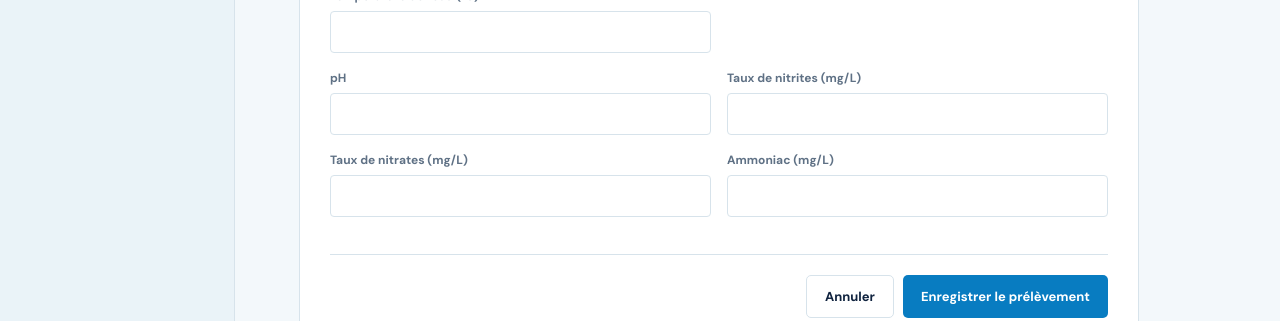
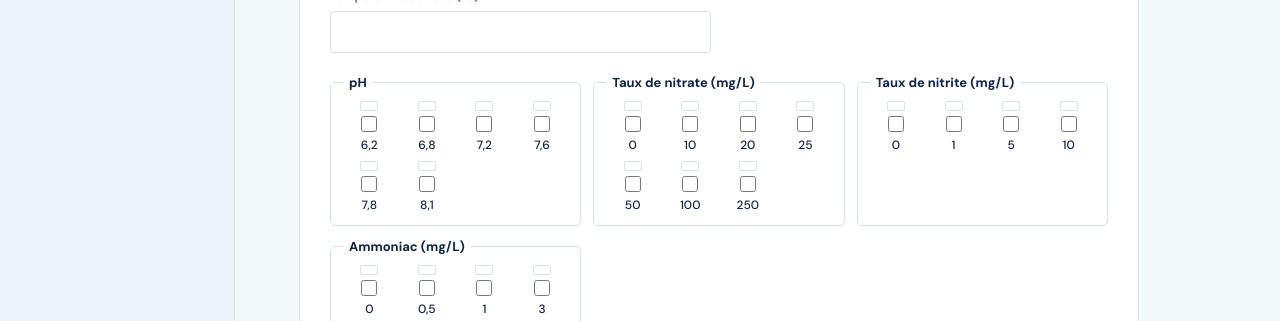
Before and after one commit to Narisolo-gif/fish_farm-frontend, a Next.js app: page /environnement/new in a window 1280 px wide. Shown: the part 631-952 px from the top of the page. Built offline with nearby package versions, Linux system fonts and the light colour scheme; no server answers.

Commit message:
refonte en checkbox des parametres

```diff
--- a/src/app/features/production/shared/environnement/components/EnvironnementParametersForm.tsx
+++ b/src/app/features/production/shared/environnement/components/EnvironnementParametersForm.tsx
@@ -5,6 +5,11 @@ import type {
   EnvironmentalBasin,
   EnvironmentalMeasurementInput,
 } from "@/app/features/production/shared/environnement/types/environment.types";
+
+const phOptions = [6.2, 6.8, 7.2, 7.6, 7.8, 8.1];
+const nitrateOptions = [0, 10, 20, 25, 50, 100, 250];
+const nitriteOptions = [0, 1, 5, 10];
+const ammoniaOptions = [0, 0.5, 1, 3, 5, 10];
 
 export function EnvironnementParametersForm({
   basins,
@@ -24,23 +29,30 @@ export function EnvironnementParametersForm({
   const [oxygenRate, setOxygenRate] = useState("");
   const [airTemperature, setAirTemperature] = useState("");
   const [waterTemperature, setWaterTemperature] = useState("");
-  const [ph, setPh] = useState("");
-  const [nitrate, setNitrate] = useState("");
-  const [nitrite, setNitrite] = useState("");
-  const [ammonia, setAmmonia] = useState("");
+  const [ph, setPh] = useState<number | null>(null);
+  const [nitrate, setNitrate] = useState<number | null>(null);
+  const [nitrite, setNitrite] = useState<number | null>(null);
+  const [ammonia, setAmmonia] = useState<number | null>(null);
+  const [measurementError, setMeasurementError] = useState("");
 
   function handleSubmit(event: FormEvent<HTMLFormElement>) {
     event.preventDefault();
+    if (ph === null || nitrate === null || nitrite === null || ammonia === null) {
+      setMeasurementError("Sélectionnez une valeur pour chaque paramètre environnemental.");
+      return;
+    }
+
+    setMeasurementError("");
     onSubmit({
       bassin: Number(basin),
       date_heure_prelevement: new Date(sampledAt).toISOString(),
       oxygene: Number(oxygenRate),
       temperature_air: Number(airTemperature),
       temperature_eau: Number(waterTemperature),
-      ph: Number(ph),
-      nitrate: Number(nitrate),
-      nitrite: Number(nitrite),
-      ammoniac: Number(ammonia),
+      ph,
+      nitrate,
+      nitrite,
+      ammoniac: ammonia,
     });
   }
 
@@ -105,24 +117,14 @@ export function EnvironnementParametersForm({
         </label>
       </div>
 
-      <div className="form-grid">
-        <label>
-          pH
-          <input type="number" min="0" max="14" step="any" value={ph} onChange={(event) => setPh(event.target.value)} required />
-        </label>
-        <label>
-          Taux de nitrites (mg/L)
-          <input type="number" min="0" step="any" value={nitrite} onChange={(event) => setNitrite(event.target.value)} required />
-        </label>
-        <label>
-          Taux de nitrates (mg/L)
-          <input type="number" min="0" step="any" value={nitrate} onChange={(event) => setNitrate(event.target.value)} required />
-        </label>
-        <label>
-          Ammoniac (mg/L)
-          <input type="number" min="0" step="any" value={ammonia} onChange={(event) => setAmmonia(event.target.value)} required />
-        </label>
+      <div className="environment-measurement-groups">
+        <MeasurementCheckboxGroup label="pH" options={phOptions} selected={ph} onChange={setPh} />
+        <MeasurementCheckboxGroup label="Taux de nitrate (mg/L)" options={nitrateOptions} selected={nitrate} onChange={setNitrate} />
+        <MeasurementCheckboxGroup label="Taux de nitrite (mg/L)" options={nitriteOptions} selected={nitrite} onChange={setNitrite} />
+        <MeasurementCheckboxGroup label="Ammoniac (mg/L)" options={ammoniaOptions} selected={ammonia} onChange={setAmmonia} />
       </div>
+
+      {measurementError && <p className="form-error" role="alert">{measurementError}</p>}
 
       <div className="form-actions">
         <button className="button button-ghost" type="button" onClick={onCancel} disabled={isSubmitting}>
@@ -135,3 +137,39 @@ export function EnvironnementParametersForm({
     </form>
   );
 }
+
+function MeasurementCheckboxGroup({
+  label,
+  options,
+  selected,
+  onChange,
+}: {
+  label: string;
+  options: number[];
+  selected: number | null;
+  onChange: (value: number | null) => void;
+}) {
+  function toggleOption(option: number) {
+    onChange(selected === option ? null : option);
+  }
+
+  return (
+    <fieldset className="environment-measurement-group" aria-required="true">
+      <legend>{label}</legend>
+      <div className="environment-checkbox-options">
+        {options.map((option) => (
+          <label className="environment-checkbox-option" key={option}>
+            <span className="environment-color-placeholder" aria-hidden="true" />
+            <input
+              type="checkbox"
+              checked={selected === option}
+              disabled={selected !== null && selected !== option}
+              onChange={() => toggleOption(option)}
+            />
+            <span>{option.toLocaleString("fr-FR")}</span>
+          </label>
+        ))}
+      </div>
+    </fieldset>
+  );
+}
```
